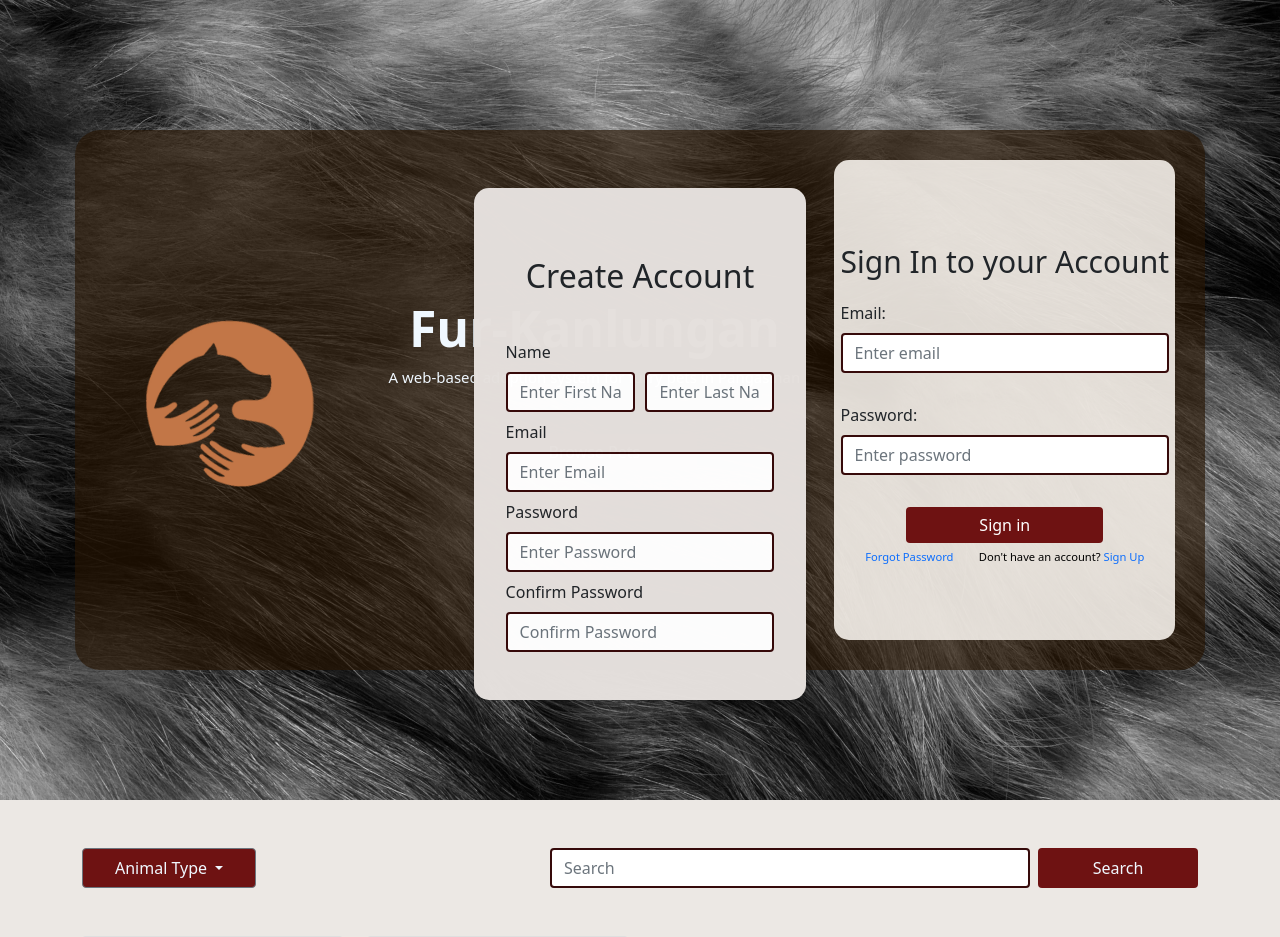
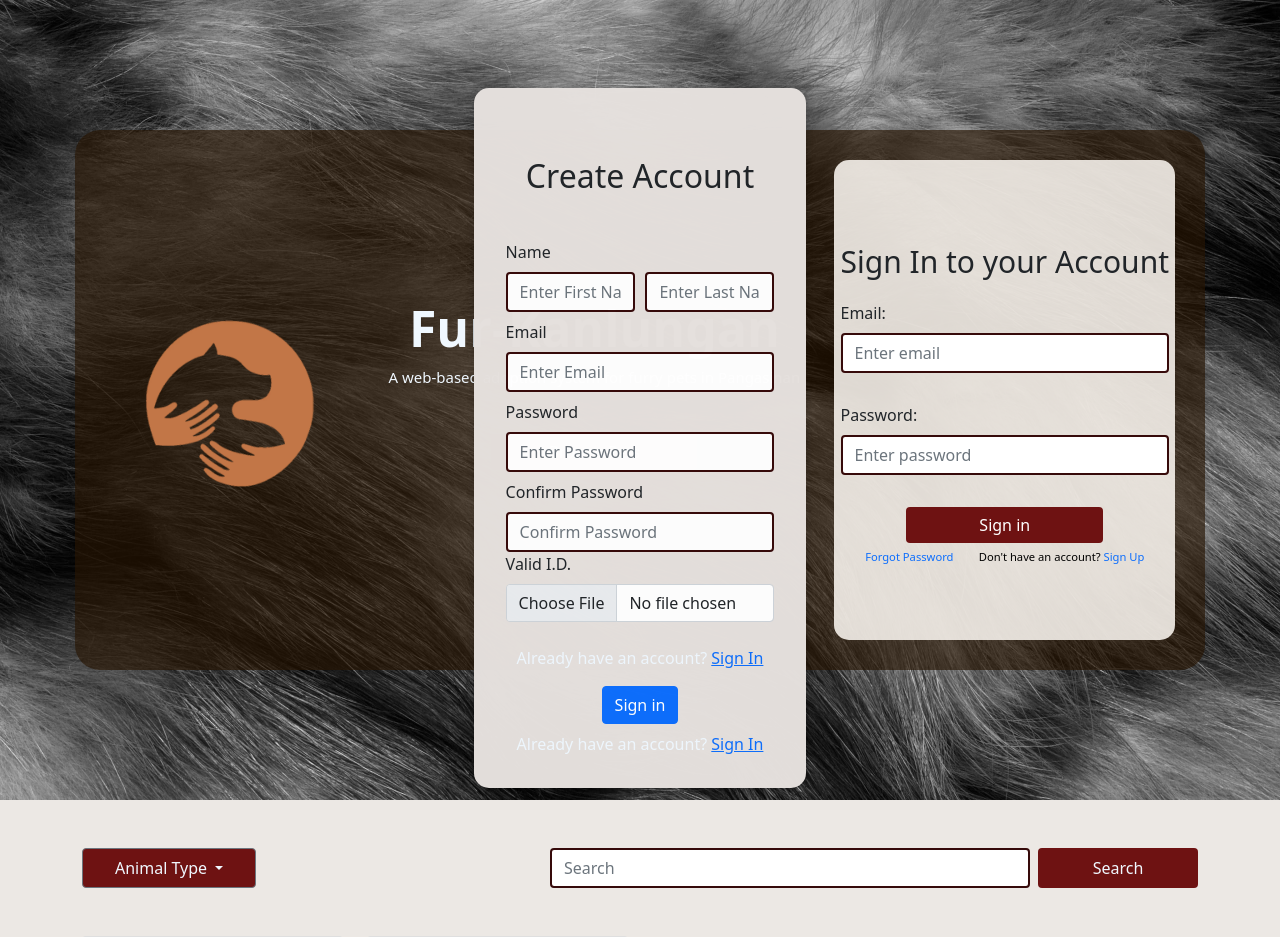
Before and after one commit to daryll-troy/fur-kanlungan, a PHP site: page / in a window 1280 px wide. Shown: the top 937 px of the page. Run offline with PHP 8.4, Linux system fonts and the light colour scheme.

Commit message:
register

```diff
--- a/css/index.css
+++ b/css/index.css
@@ -315,8 +315,8 @@ p {
     /* display: none; */
     display: flex;
     justify-content: center;
-    position: fixed;
-    top: 23.5%;
+    position: absolute;
+    top: 11%;
     right: 37%;
     z-index: 1;
    opacity: 0.99;
@@ -327,7 +327,6 @@ p {
 .names-in-row {
     display: flex;
     justify-content: space-between;
-
 }
 
 
@@ -347,11 +346,7 @@ p {
     border-style: solid;
 }
 
-/* add more space towards the buttom of the form */
-#reg-conf-password {
-    margin-bottom: 3em;
 
-}
 
 /* align to center the 'create an account' phrase */
 .label-create {
@@ -370,6 +365,7 @@ p {
 @media screen and (max-width:1200px){
     .register{
         width: 30%;
+        right: 35%;
     }
 }
 @media screen and (max-width:991px){
@@ -386,7 +382,14 @@ p {
 }
 @media screen and (max-width:450px){
     .register{
-        width: 80%;
-        right: 10%;
+        width: 95%;
+        right: 2.5%;
     }
 }
+/* @media screen and (max-height:600px){
+    .register{
+        position: absolute;
+        top:0;
+
+    }
+} */
--- a/index.php
+++ b/index.php
@@ -20,6 +20,42 @@
 </head>
 
 <body>
+    <!-- signup form -->
+
+    <!-- <div class="igitna"> -->
+    <div class="register">
+        <form action="">
+            <div class="label-create">Create Account</div>
+            <div class="mb-3 mt-3 add-padding">
+                <label for="reg-firstname" class="form-label  mt-2">Name</label>
+                <div class="names-in-row">
+                    <input type="text" class="form-control" id="reg-firstname" placeholder="Enter First Name" name="reg-firstname">
+                    <input type="text" class="form-control" id="reg-lastname" placeholder="Enter Last Name" name="reg-lastname">
+                </div>
+                <label for="reg-email" class="form-label mt-2 ">Email</label>
+                <input type="email" class="form-control" id="reg-email" placeholder="Enter Email" name="reg-email">
+                <label for="reg-password" class="form-label mt-2">Password</label>
+                <input type="password" class="form-control" id="reg-password" placeholder="Enter Password" name="reg-password">
+                <label for="reg-conf-password" class="form-label mt-2">Confirm Password</label>
+                <input type="password" class="form-control" id="reg-conf-password" placeholder="Confirm Password" name="reg-conf-password">
+                <div class="mb-4">
+                    <label for="formFile" class="form-label">Valid I.D.</label>
+                    <input class="form-control" type="file" id="formFile">
+                </div>
+                <div class="back-to-signin igitna">
+                    <p>Already have an account? <span><a href="">Sign In</a> </span></p>
+                </div>
+                <div class="igitna mb-2">
+                    <button type="submit" class="btn btn-primary submit-reg">Sign in</button>
+                </div>
+                <div class="back-to-signin igitna">
+                    <p>Already have an account? <span><a href="">Sign In</a> </span></p>
+                </div>
+            </div>
+        </form>
+    </div>
+    <!-- </div> -->
+
     <!-- Login Section -->
     <section class="sign-in min-vh-100 igitna">
         <div class="container-fluid">
@@ -64,28 +100,6 @@
         </div>
     </section>
 
-    <!-- signup form -->
-
-    <!-- <div class="igitna"> -->
-        <div class="register">
-            <form action="">
-                <div class="label-create">Create Account</div>
-                <div class="mb-3 mt-3 add-padding">
-                    <label for="reg-firstname" class="form-label  mt-2">Name</label>
-                    <div class="names-in-row">
-                        <input type="text" class="form-control" id="reg-firstname" placeholder="Enter First Name" name="reg-firstname">
-                        <input type="text" class="form-control" id="reg-lastname" placeholder="Enter Last Name" name="reg-lastname">
-                    </div>
-                    <label for="reg-email" class="form-label mt-2 ">Email</label>
-                    <input type="email" class="form-control" id="reg-email" placeholder="Enter Email" name="reg-email">
-                    <label for="reg-password" class="form-label mt-2">Password</label>
-                    <input type="password" class="form-control" id="reg-password" placeholder="Enter Password" name="reg-password">
-                    <label for="reg-conf-password" class="form-label mt-2">Confirm Password</label>
-                    <input type="password" class="form-control" id="reg-conf-password" placeholder="Confirm Password" name="reg-conf-password">
-                </div>
-            </form>
-        </div>
-    <!-- </div> -->
 
 
 
```
